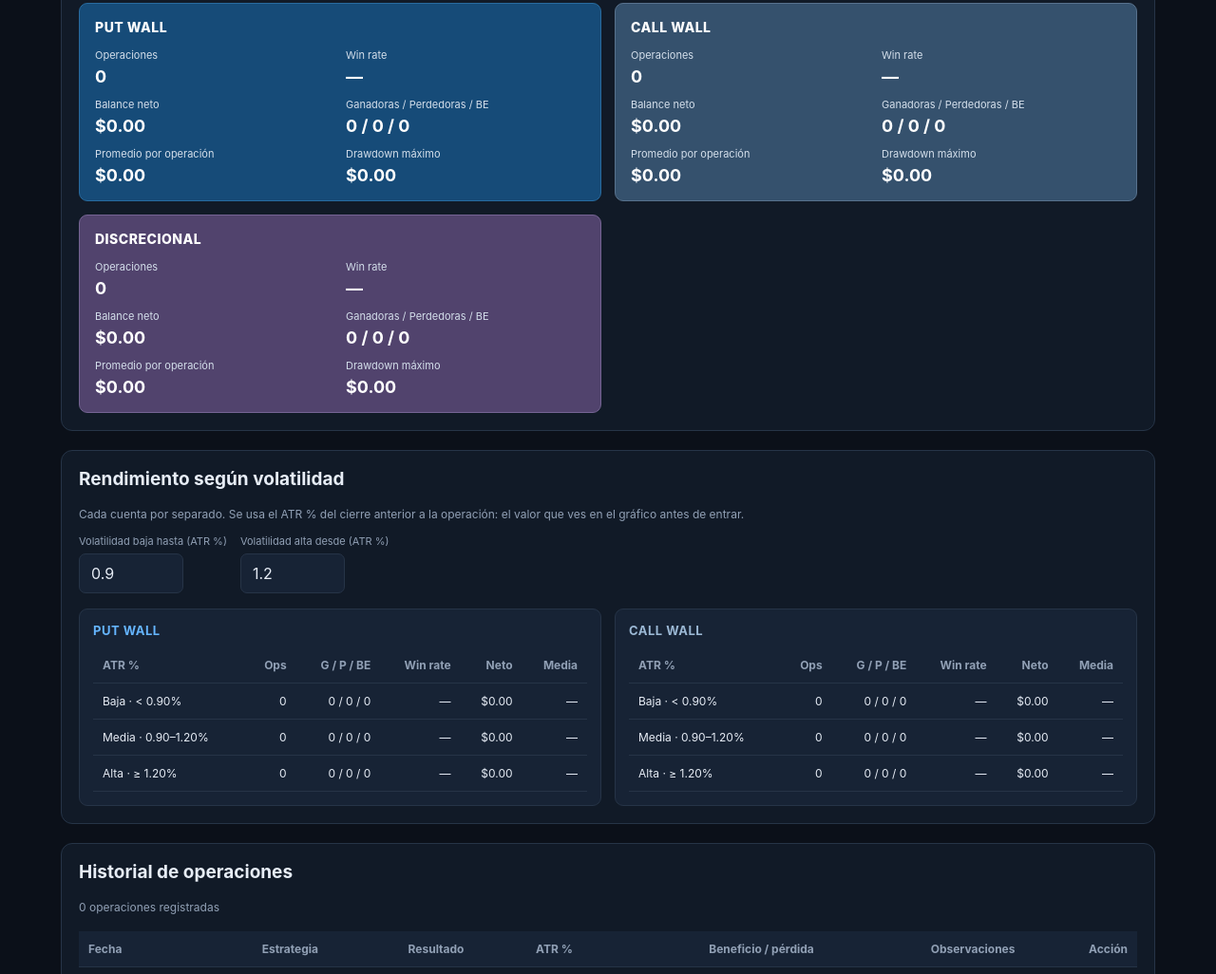
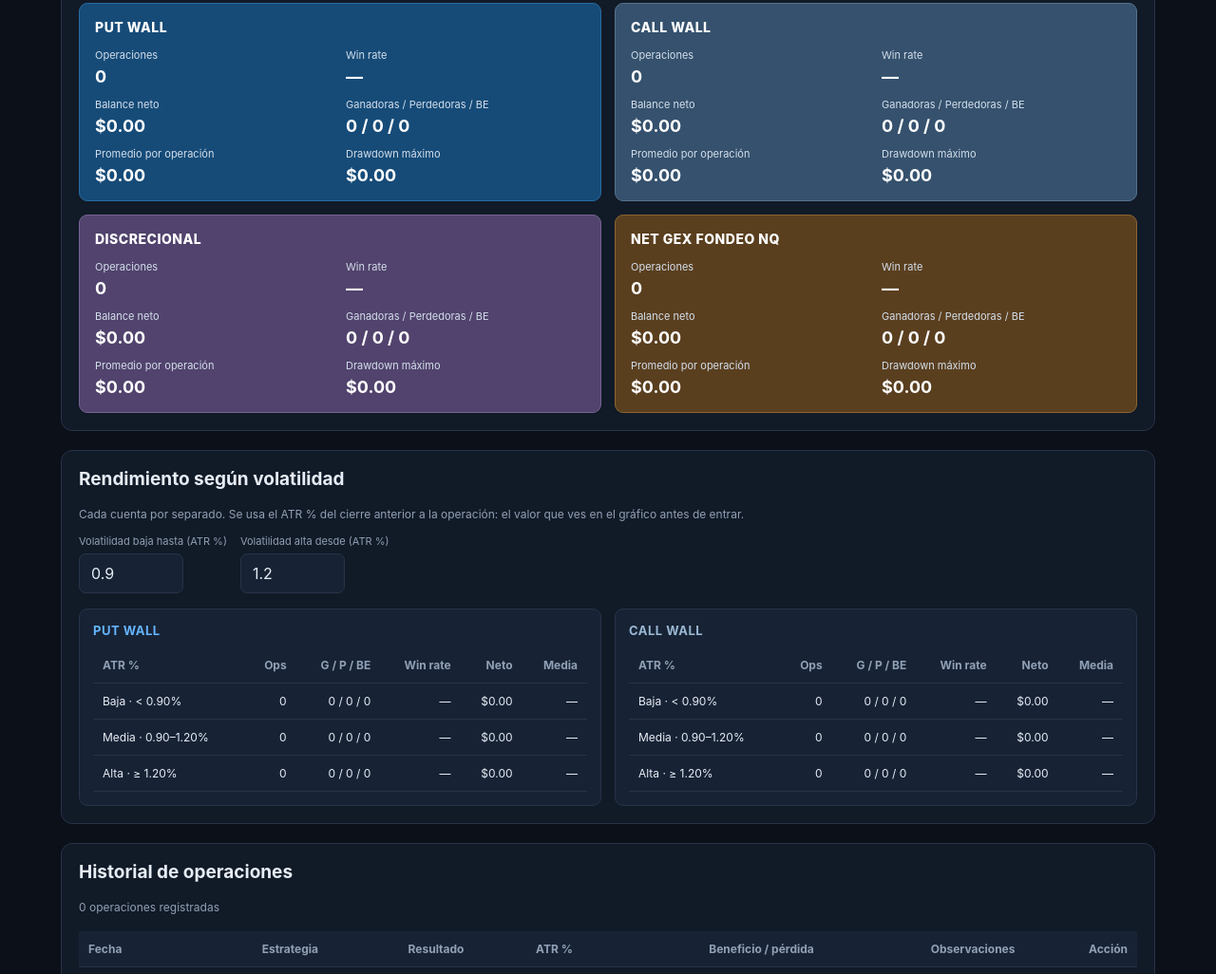
Before and after one commit to isaacarcosa-tech/strike-wall-analytics, a plain HTML site: page index.html in a window 1280 px wide. Shown: the part 1711-2737 px from the top of the page at 95% size. Drawn offline with Linux system fonts and the light colour scheme.

Commit message:
Update index.html

```diff
--- a/index.html
+++ b/index.html
@@ -89,6 +89,10 @@ canvas{width:100%;height:100%;display:block;cursor:crosshair;touch-action:pan-y}
   background:#51436D;
   border-color:#756493;
 }
+.strategy-card.netgex{
+  background:#5A3F1F;
+  border-color:#8C6531;
+}
 .strategy-card .strategy-title{
   color:#ffffff;
   font-weight:800;
@@ -130,6 +134,7 @@ th{position:sticky;top:0;background:#172335;color:var(--muted);z-index:1}
 .strategy-label.put-wall{color:#65b5ff}
 .strategy-label.call-wall{color:#9bb8d4}
 .strategy-label.discretional{color:#bba9e8}
+.strategy-label.netgex{color:#f2bd55}
 .backup-actions{display:flex;flex-wrap:wrap;gap:9px;margin-top:15px}
 .vol-controls{display:flex;flex-wrap:wrap;gap:14px;align-items:end;margin:6px 0 4px}
 .vol-controls input{width:110px}
@@ -216,6 +221,7 @@ th{position:sticky;top:0;background:#172335;color:var(--muted);z-index:1}
             <option value="PW">Put Wall</option>
                         <option value="CW">Call Wall</option>
             <option value="DIS">Discrecional</option>
+            <option value="NGX">Net gex fondeo NQ</option>
           </select>
         </div>
         <div class="field">
@@ -279,6 +285,17 @@ th{position:sticky;top:0;background:#172335;color:var(--muted);z-index:1}
           <div><small>Ganadoras / Perdedoras / BE</small><strong id="disRecord">0 / 0 / 0</strong></div>
           <div><small>Promedio por operación</small><strong id="disAvg">$0.00</strong></div>
           <div><small>Drawdown máximo</small><strong id="disDd">$0.00</strong></div>
+        </div>
+      </div>
+      <div class="strategy-card netgex">
+        <div class="strategy-title">NET GEX FONDEO NQ</div>
+        <div class="strategy-stats">
+          <div><small>Operaciones</small><strong id="ngxTotal">0</strong></div>
+          <div><small>Win rate</small><strong id="ngxRate">—</strong></div>
+          <div><small>Balance neto</small><strong id="ngxNet">$0.00</strong></div>
+          <div><small>Ganadoras / Perdedoras / BE</small><strong id="ngxRecord">0 / 0 / 0</strong></div>
+          <div><small>Promedio por operación</small><strong id="ngxAvg">$0.00</strong></div>
+          <div><small>Drawdown máximo</small><strong id="ngxDd">$0.00</strong></div>
         </div>
       </div>
     </div>
@@ -606,7 +623,7 @@ function loadTrades(){
     const saved=JSON.parse(localStorage.getItem(STORAGE_KEY)||"[]");
     trades=Array.isArray(saved)?saved.filter(t=>
       t&&typeof t.id==="string"&&
-      ["PW","CW","DIS"].includes(t.strategy)&&
+      ["PW","CW","DIS","NGX"].includes(t.strategy)&&
       ["TP","SL","BE"].includes(t.result)&&
       Number.isFinite(Number(t.pnl))
     ).map(t=>({
@@ -679,7 +696,8 @@ function renderStats(){
   const strategyStats=[
     {key:"PW",prefix:"pw"},
     {key:"CW",prefix:"cw"},
-    {key:"DIS",prefix:"dis"}
+    {key:"DIS",prefix:"dis"},
+    {key:"NGX",prefix:"ngx"}
   ];
 
   strategyStats.forEach(({key,prefix})=>{
@@ -699,12 +717,14 @@ function renderStats(){
 function strategyName(strategy){
   if(strategy==="PW")return "Put Wall";
   if(strategy==="CW")return "Call Wall";
+  if(strategy==="NGX")return "Net gex fondeo NQ";
   return "Discrecional";
 }
 
 function strategyClass(strategy){
   if(strategy==="PW")return "put-wall";
   if(strategy==="CW")return "call-wall";
+  if(strategy==="NGX")return "netgex";
   return "discretional";
 }
 
@@ -741,7 +761,7 @@ function renderVolatility(){
     {label:"Media · "+low.toFixed(2)+"–"+high.toFixed(2)+"%",test:v=>v>=low&&v<high},
     {label:"Alta · ≥ "+high.toFixed(2)+"%",test:v=>v>=high}
   ];
-  const keys=["PW","CW","DIS"].filter(k=>k!=="DIS"||trades.some(t=>t.strategy==="DIS"));
+  const keys=["PW","CW","DIS","NGX"].filter(k=>(k!=="DIS"&&k!=="NGX")||trades.some(t=>t.strategy===k));
 
   box.innerHTML=keys.map(key=>{
     const list=trades.filter(t=>t.strategy===key).map(t=>({...t,atr:atrBefore(t.date)}));
@@ -896,7 +916,7 @@ $("importFile").addEventListener("change",async event=>{
       };
     }).filter(t=>
       /^\d{4}-\d{2}-\d{2}$/.test(t.date)&&
-      ["PW","CW","DIS"].includes(t.strategy)&&
+      ["PW","CW","DIS","NGX"].includes(t.strategy)&&
       ["TP","SL","BE"].includes(t.result)&&
       Number.isFinite(t.pnl)&&
       (t.result!=="TP"||t.pnl>0)&&
```
